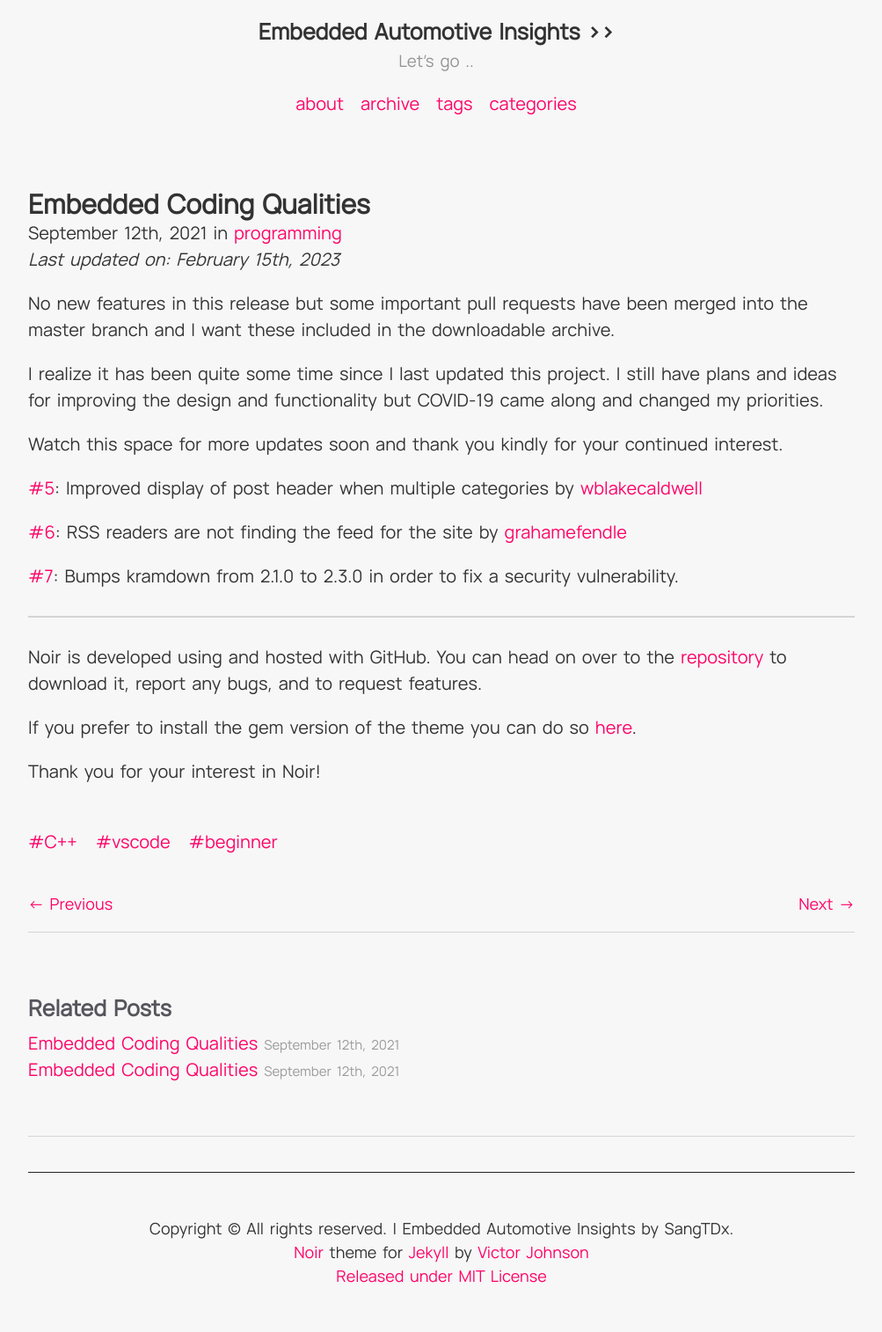
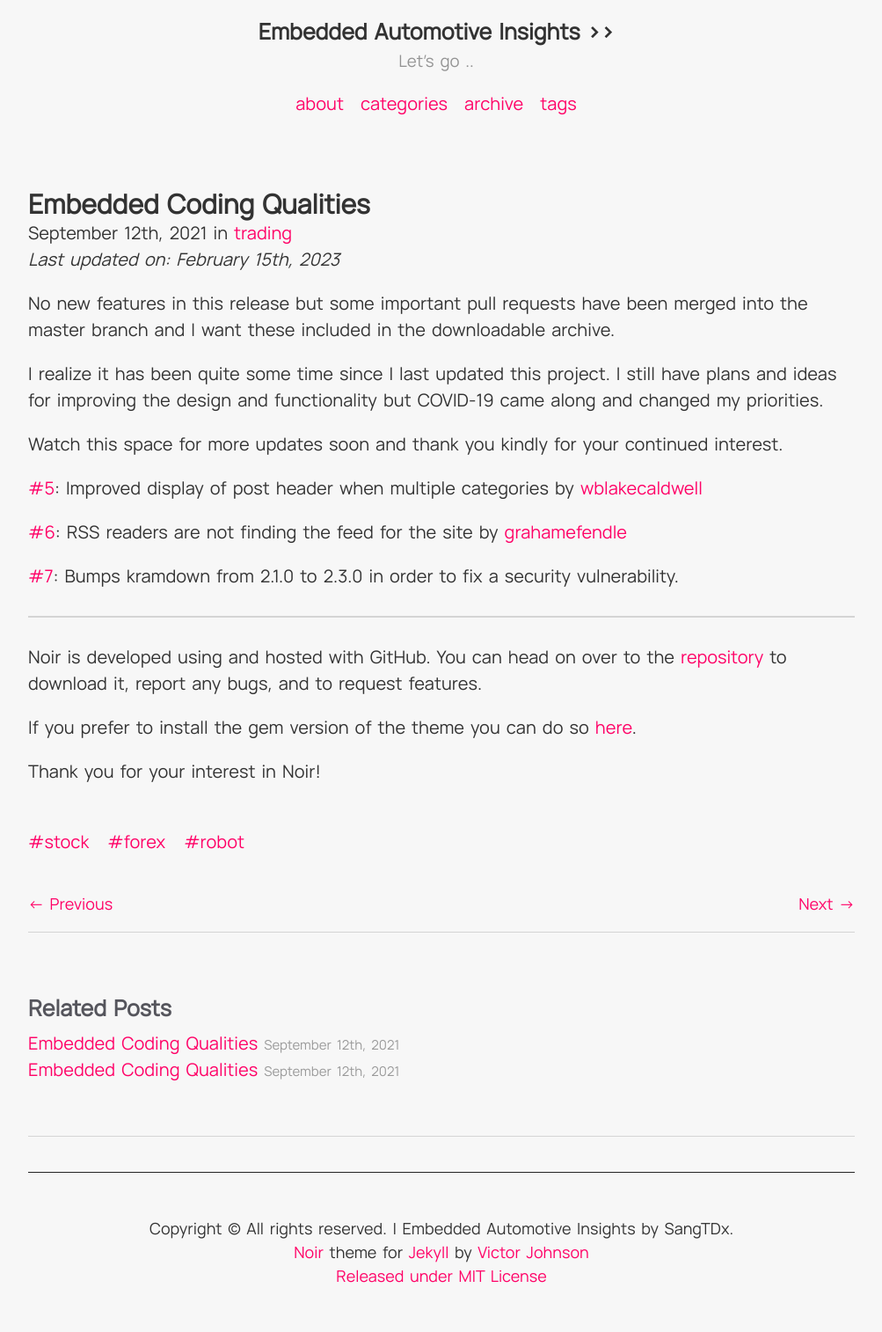
Before and after one commit to SangTDx/sangtdx.github, a Jekyll site: the page built from _posts/2020-08-14-release-v-1-7-3.md, in a window 1280 px wide. Shown: the whole page at 88% size, without its empty margins (138-1141 px from the left). Built offline with Jekyll 4.4.1, drawn with Linux system fonts in a browser that asks for light colours.

```diff
--- a/_layouts/default.html
+++ b/_layouts/default.html
@@ -21,9 +21,9 @@ layout: compress
 		<div class="navigation">
 		<ul id="navigation-list">
     <li><a href="/about/">about</a></li>
+    <li><a href="/categories/">categories</a></li>
     <li><a href="/archive/">archive</a></li>
     <li><a href="/tags/">tags</a></li>
-    <li><a href="/categories/">categories</a></li>
 		</ul>
 		</div>
 
--- a/_posts/2020-08-14-release-v-1-7-3.md
+++ b/_posts/2020-08-14-release-v-1-7-3.md
@@ -2,8 +2,8 @@
 layout: post
 title: Embedded Coding Qualities
 date: 2021-09-12 00:00:00
-categories: [programming]
-tags: [C++, vscode, beginner]
+categories: [trading]
+tags: [stock, forex, robot]
 last_modified_at: 2023-02-15
 ---
 
```
